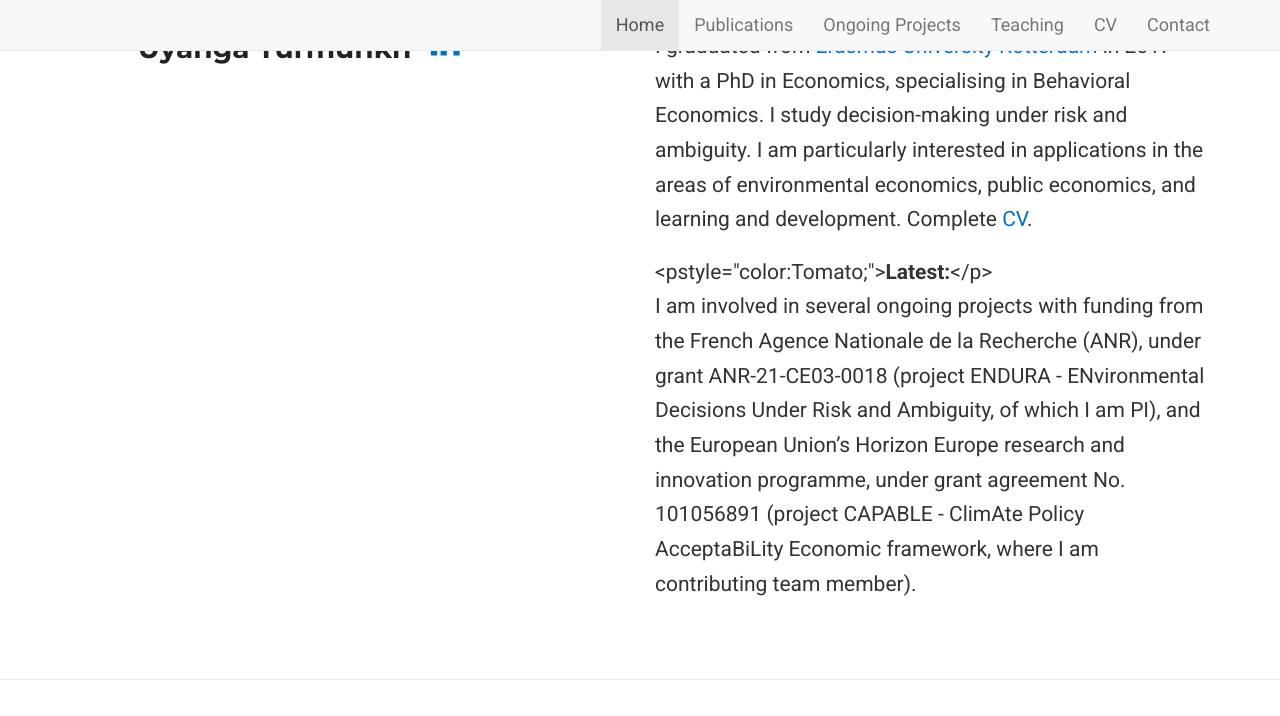
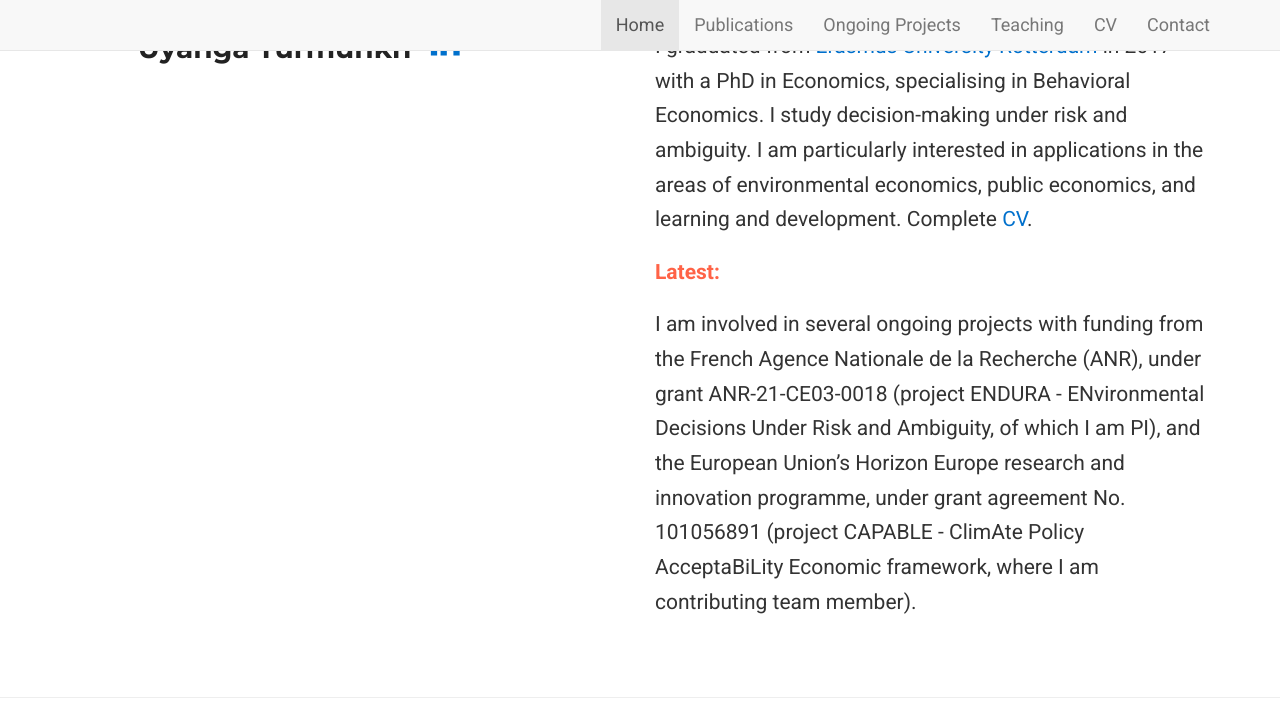
Before and after one commit to uturmunkh/uturmunkh.github.io, a Jekyll site: the page built from index.md, in a window 1280 px wide and 900 px high, scrolled down 361 px, cut to the strip 0-716 px from the top of the window. Built offline with Jekyll 4.4.1, drawn with Linux system fonts in a browser that asks for light colours; nearby versions of some CDN libraries; a style sheet for code colours, icons or effects is not loaded.

Commit message:
Update index.md

```diff
--- a/index.md
+++ b/index.md
@@ -40,7 +40,7 @@ PhD in Economics, specialising in Behavioral Economics. I study decision-making
 ambiguity. I am particularly interested in applications in the areas of environmental economics,
 public economics, and learning and development. Complete <a href="{{ site.baseurl }}/assets/Turmunkh_CV.pdf" target="_blank">CV</a>.
         </p>
-        <pstyle="color:Tomato;"><strong>Latest:</strong></p>
+        <p style="color:Tomato;"><strong>Latest:</strong></p>
         <p>I am involved in several ongoing projects with funding from the French Agence Nationale de la Recherche (ANR), under grant ANR-21-CE03-0018 (project ENDURA - ENvironmental Decisions Under Risk and Ambiguity, of which I am PI), and the European Union’s Horizon Europe research and innovation programme, under grant agreement No. 101056891 (project CAPABLE - ClimAte Policy AcceptaBiLity Economic framework, where I am contributing team member).
         </p>
 
```
